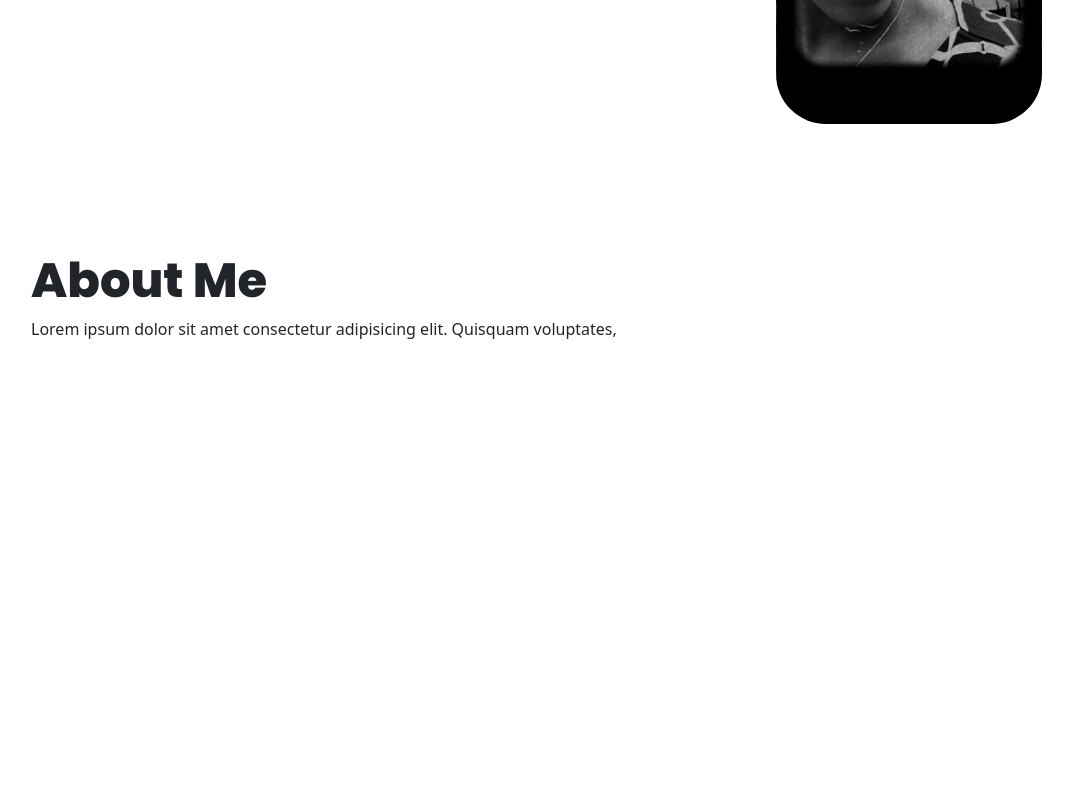
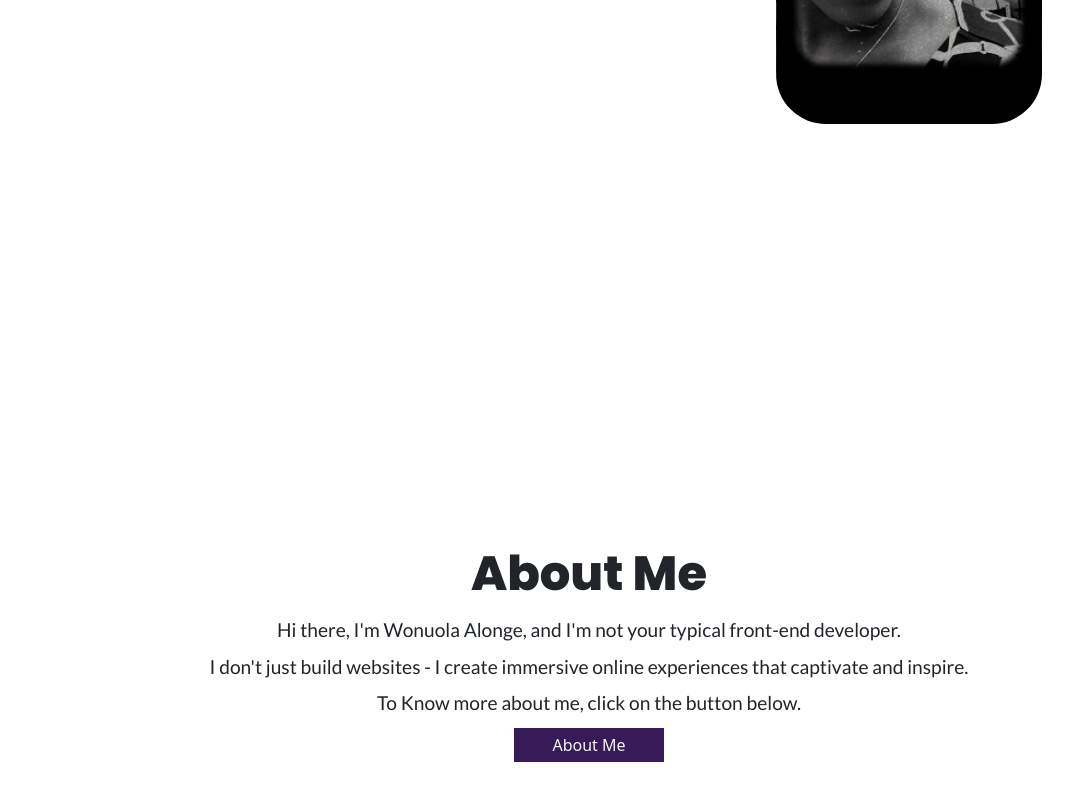
Before and after one commit to wonuola-y/Alt-school-Vue-github-repo, a Vue app: page / in a window 1280 px wide. Shown: the part 478-1278 px from the top of the page, without its empty margins (51-1124 px from the left). Before the commit the page ends 835 px from the top, so only its background shows below. Built offline with nearby package versions, Linux system fonts and the light colour scheme; what vue-awesome-paginate would draw is missing.

Commit message:
files updates

```diff
--- a/src/views/AboutView.vue
+++ b/src/views/AboutView.vue
@@ -1,15 +1,82 @@
+
+<script>
+import 'bootstrap/dist/css/bootstrap.min.css';
+
+import "animate.css";
+</script>
 <template>
   <div class="about">
-    <h1>This is an about page</h1>
+
+   <div>
+    <h1>Who I am!</h1>
+   <p> Hi there, I'm <span>
+      Wonuola Alonge,
+    </span> and I'm not your typical <span>front-end developer</span>.
+</p>
+<p>
+  I don't just build websites - I create immersive online experiences that captivate and inspire.
+</p>
+
+<p>With my expertise in <span >JavaScript (React, Vue), Sass, Scss, and Tailwind CSS.</span><br/> I combine technology and creativity to develop visually stunning designs that make a statement.</p>
+
+<p>As a collaborator and problem solver, I love working with designers and developers to create experiences that delight and engage.<br/> I'm constantly pushing boundaries and exploring new ideas to stay ahead of the game.</p>
+
+<p>When I'm not coding, you can find me exploring technologies, experimenting with new recipes, or out playing Township. </p>
+
+<p>Let's join forces and create something magical together.</p>
+   </div>
   </div>
 </template>
 
 <style>
-@media (min-width: 1024px) {
+@import url('https://fonts.googleapis.com/css2?family=Lato&display=swap');
+h1{
+  font-size: 2em;
+  font-weight: 700;
+  color: #371B58;
+  margin-bottom: 1em;
+}
   .about {
-    min-height: 100vh;
+    min-height: 80vh;
     display: flex;
+    width: 80%;
     align-items: center;
+    justify-content: center;
+    margin: 1em;
   }
+  .about > div > p {
+   font-size: 1em;
+   font-family: 'Lato', sans-serif;
+  }
+  span{
+    font-weight: 700;
+    font-size: 1em;
+    color: #371B58;
+  }
+  span:hover{
+    font-size: 1.5em;
+transition: all .5s ease-in-out;
+  }
+
+
+.about {
+  overflow: hidden; /* Ensures the content is not revealed until the animation */
+  /* border-right: .15em solid orange; The typwriter cursor */
+  white-space: nowrap; /* Keeps the content on a single line */
+  margin: 0 auto; /* Gives that scrolling effect as the typing happens */
+
+  animation:
+    typing 3.5s steps(40, end),
+    blink-caret .5s step-end infinite;
+
+transition: all 5s ease-in;  }
+
+/* The typing effect */
+@keyframes typing {
+  from { width: 0 }
+  to { width: 100% }
 }
+
+/* The typewriter cursor effect */
+
 </style>
--- a/src/views/HomeView.vue
+++ b/src/views/HomeView.vue
@@ -11,7 +11,7 @@ import "animate.css";
       <div class="contained">
         <div class="gen">
           <div class="sect-one">
-            <h3 class="animate__animated animate__backInDown">
+            <h3 class="animate__animated animate__bounceInLeft">
            <div class="roller">
             <span id="rolltext">Hi! <br/>
              Hola! <br/>Ciao! <br/> Bonjour!<br/>Hallo!<br/>
@@ -21,10 +21,10 @@ import "animate.css";
             </h3>
 <div class="intro">
 
-  <h1 class="animate__animated animate__backInDown">
+  <h1 class="animate__animated animate__bounceInLeft">
               Frontend developer
             </h1>
-            <h3 class="animate__animated animate__backInDown">
+            <h3 class="animate__animated animate__bounceInLeft">
               based in Lagos, Nigeria
             </h3>
             <br />
@@ -38,12 +38,17 @@ import "animate.css";
 
           </div>
         </div>
-        <div class="about ">
+        <div class="aboutme">
           <h1 >About Me</h1>
-          <p>
-            Lorem ipsum dolor sit amet consectetur adipisicing elit. Quisquam
-            voluptates,
-          </p>
+          <p> Hi there, I'm <span>
+      Wonuola Alonge,
+    </span> and I'm not your typical <span>front-end developer</span>.
+</p>
+<p>
+  I don't just build websites - I create immersive online experiences that captivate and inspire.
+</p>
+<p>To Know more about me, click on the button below.</p>
+<button><a href="./AboutView.vue">About Me</a></button>
         </div>
 
     </section>
@@ -53,6 +58,7 @@ import "animate.css";
 
 <style scoped>
 @import url("https://fonts.googleapis.com/css2?family=Poppins:wght@200;400;700;800&display=swap");
+@import url('https://fonts.googleapis.com/css2?family=Lato&display=swap');
 .gen {
   display: flex;
   align-items: center;
@@ -70,6 +76,9 @@ import "animate.css";
   /* justify-content: center;
   align-items: center; */
 
+}
+h1{
+  margin: 0;
 }
 .intro{
   width: 50vw;
@@ -135,7 +144,7 @@ h3 {
 }
 button{
 position: fixed;
-/* transform: translate(-50%, -50%);    */
+/* transform: translate(-50%, -50%);    */margin: .4em;
  background:#371B58;
     border: none;
     width: 150px;
@@ -158,12 +167,12 @@ button:hover {
 
   /* transition: all .35s; */
 }
-button:hover > a{
-    color: rgb(10, 10, 10);
+button:hover >  a {
+    color: rgb(0, 0, 0);
     text-decoration: none;
     font-size: 1em;
 }
-a {
+a{
   color: #f5f5f5;
   text-decoration: none;
 }
@@ -200,17 +209,27 @@ box-shadow: 21px -11px 136px 26px rgba(120,88,166,0.71);
 }
 
 
-.about {
+.aboutme {
 display: flex;
+height: 100vh;
 justify-content: center;
-/* align-items: center; */
+align-items: center;
 margin-top: 5em;
 flex-direction: column;
 }
-.about > h1 {
+.aboutme > h1 {
+  margin:.2em 0;
   font-size: 3em;
   font-weight: 800;
   font-family: "Poppins", sans-serif;
+}
+.aboutme > p {
+  font-size: 1.2em;
+  font-weight: 400;
+  font-family: "Lato", sans-serif;
+  margin: .2em;
+  text-align: center;
+  width: 70%;
 }
 
 
--- a/src/views/NotFound.vue
+++ b/src/views/NotFound.vue
@@ -1,6 +1,7 @@
 <template>
     <main>
-        <h1>404 - Page Not Found</h1>
+        <h1>404 - Oh no!
+            <br/>This page does not exist&#128542;.</h1>
        <div class="back">
         <router-link to="/">
         <button>
@@ -21,6 +22,7 @@
 
     h1 {
         font-size: 3rem;
+        text-align: center;
         font-weight: 700;
         color: rgb(41, 2, 61);
     }
--- a/src/views/Repositories.vue
+++ b/src/views/Repositories.vue
@@ -173,6 +173,8 @@ a{
     align-items: center;
     /* border: 2px solid red; */
     width: 100%;
+    font-family: 'Lato', sans-serif;
+    text-align: center;
     height: 100%;
     padding: 1em;
 }
--- a/vite.config.js
+++ b/vite.config.js
@@ -10,5 +10,8 @@ export default defineConfig({
     alias: {
       '@': fileURLToPath(new URL('./src', import.meta.url))
     }
+  },
+  define:{
+    'process.env':{}
   }
 })
```
